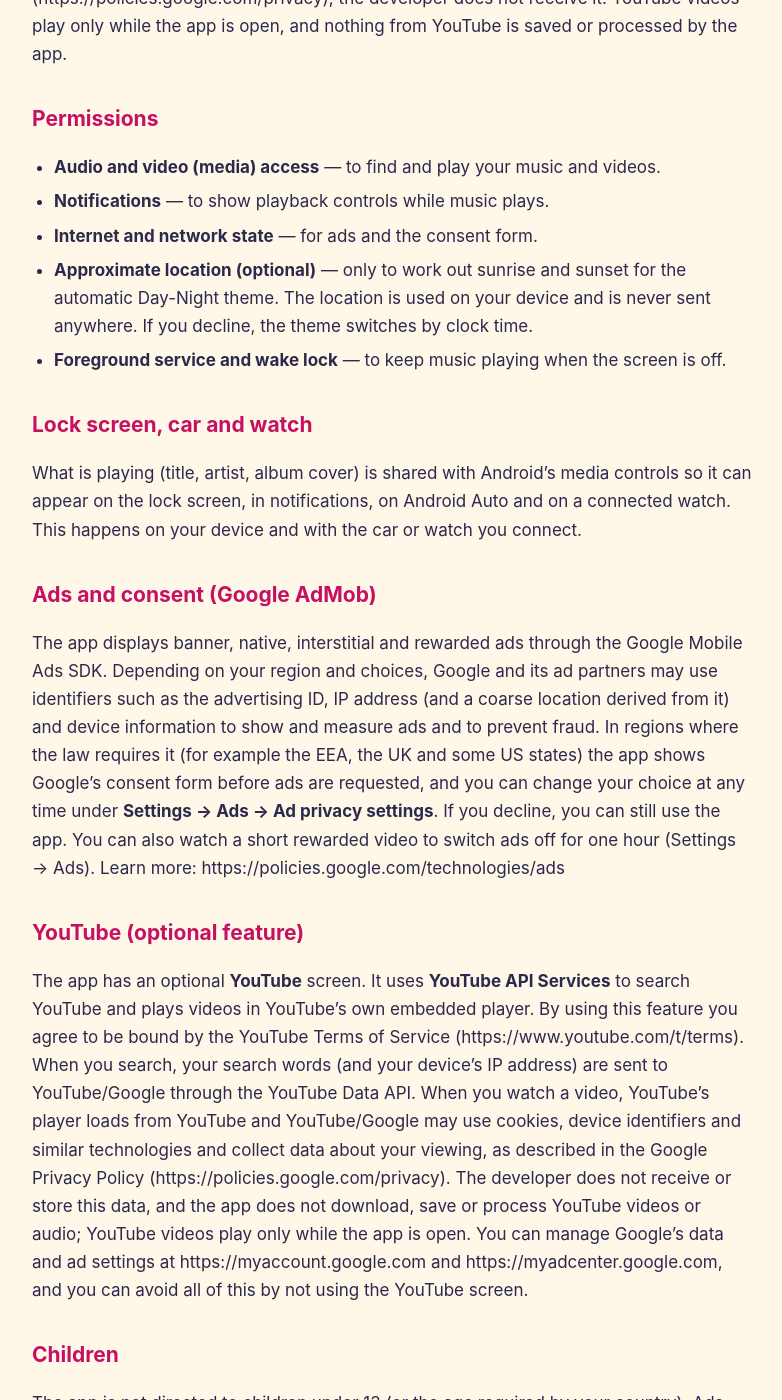
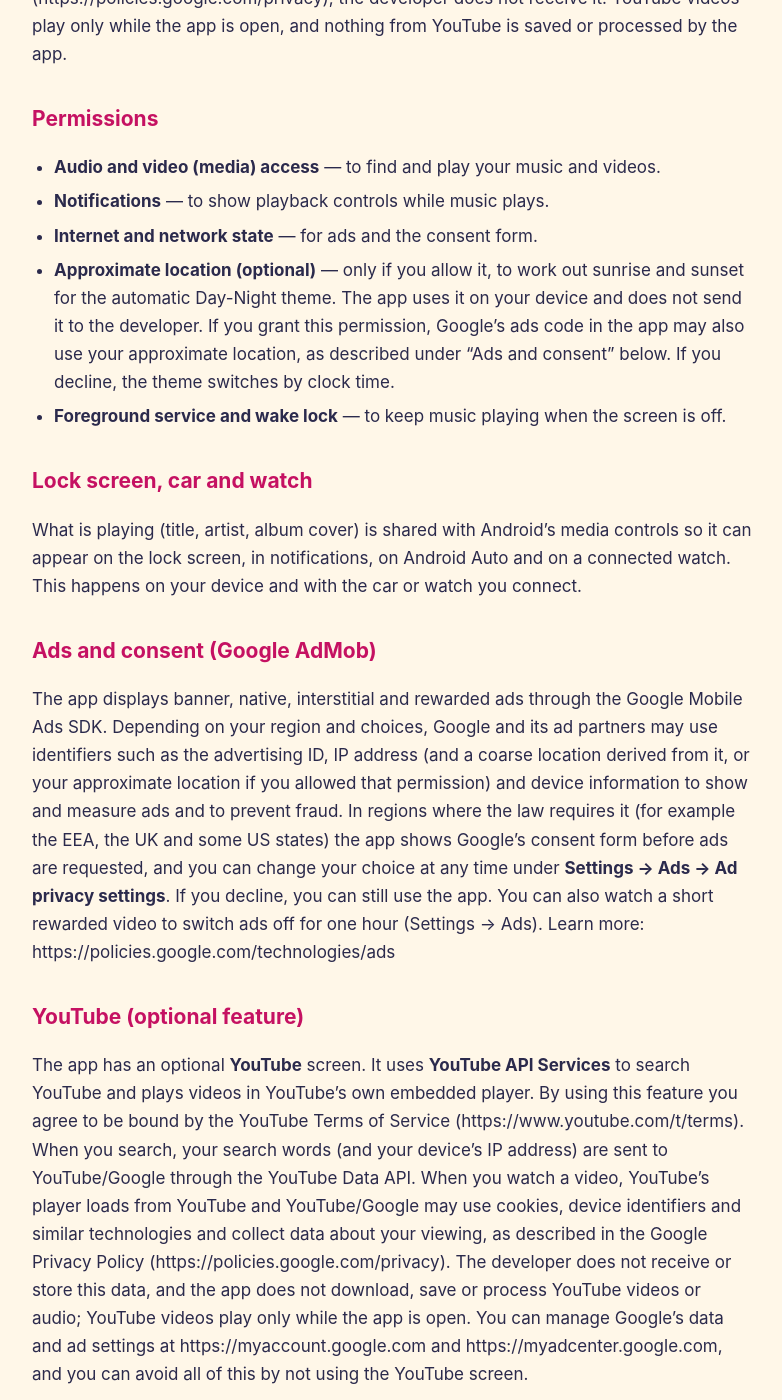
Before and after one commit to dailyapplications/premiummusicplayer-wiki, a Jekyll site: the page built from docs/index.md, in a window 1280 px wide and 1400 px high, scrolled down 1027 px. Shown: the whole window, without its empty margins (248-1030 px from the left). Built offline with Jekyll 4.4.1, drawn with Linux system fonts in a browser that asks for light colours.

Commit message:
Privacy policy: approximate location may also be used by Google's ads code if allowed
Co-Authored-By: Claude Sonnet 5.5 <noreply@anthropic.com>
Claude-Session: https://claude.ai/code/session_01PfuKuqsiUw5rZvg7h3eaPP

```diff
--- a/docs/_includes/policy.md
+++ b/docs/_includes/policy.md
@@ -18,14 +18,14 @@ The app connects to the internet to load ads and Google's consent form, and to o
 - **Audio and video (media) access** — to find and play your music and videos.
 - **Notifications** — to show playback controls while music plays.
 - **Internet and network state** — for ads and the consent form.
-- **Approximate location (optional)** — only to work out sunrise and sunset for the automatic Day-Night theme. The location is used on your device and is never sent anywhere. If you decline, the theme switches by clock time.
+- **Approximate location (optional)** — only if you allow it, to work out sunrise and sunset for the automatic Day-Night theme. The app uses it on your device and does not send it to the developer. If you grant this permission, Google's ads code in the app may also use your approximate location, as described under "Ads and consent" below. If you decline, the theme switches by clock time.
 - **Foreground service and wake lock** — to keep music playing when the screen is off.
 
 ## Lock screen, car and watch
 What is playing (title, artist, album cover) is shared with Android's media controls so it can appear on the lock screen, in notifications, on Android Auto and on a connected watch. This happens on your device and with the car or watch you connect.
 
 ## Ads and consent (Google AdMob)
-The app displays banner, native, interstitial and rewarded ads through the Google Mobile Ads SDK. Depending on your region and choices, Google and its ad partners may use identifiers such as the advertising ID, IP address (and a coarse location derived from it) and device information to show and measure ads and to prevent fraud. In regions where the law requires it (for example the EEA, the UK and some US states) the app shows Google's consent form before ads are requested, and you can change your choice at any time under **Settings → Ads → Ad privacy settings**. If you decline, you can still use the app. You can also watch a short rewarded video to switch ads off for one hour (Settings → Ads). Learn more: https://policies.google.com/technologies/ads
+The app displays banner, native, interstitial and rewarded ads through the Google Mobile Ads SDK. Depending on your region and choices, Google and its ad partners may use identifiers such as the advertising ID, IP address (and a coarse location derived from it, or your approximate location if you allowed that permission) and device information to show and measure ads and to prevent fraud. In regions where the law requires it (for example the EEA, the UK and some US states) the app shows Google's consent form before ads are requested, and you can change your choice at any time under **Settings → Ads → Ad privacy settings**. If you decline, you can still use the app. You can also watch a short rewarded video to switch ads off for one hour (Settings → Ads). Learn more: https://policies.google.com/technologies/ads
 
 ## YouTube (optional feature)
 The app has an optional **YouTube** screen. It uses **YouTube API Services** to search YouTube and plays videos in YouTube's own embedded player. By using this feature you agree to be bound by the YouTube Terms of Service (https://www.youtube.com/t/terms). When you search, your search words (and your device's IP address) are sent to YouTube/Google through the YouTube Data API. When you watch a video, YouTube's player loads from YouTube and YouTube/Google may use cookies, device identifiers and similar technologies and collect data about your viewing, as described in the Google Privacy Policy (https://policies.google.com/privacy). The developer does not receive or store this data, and the app does not download, save or process YouTube videos or audio; YouTube videos play only while the app is open. You can manage Google's data and ad settings at https://myaccount.google.com and https://myadcenter.google.com, and you can avoid all of this by not using the YouTube screen.
```
